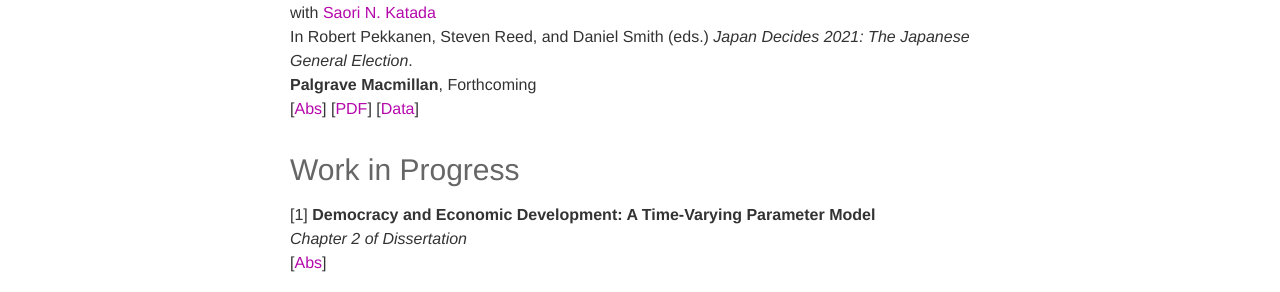
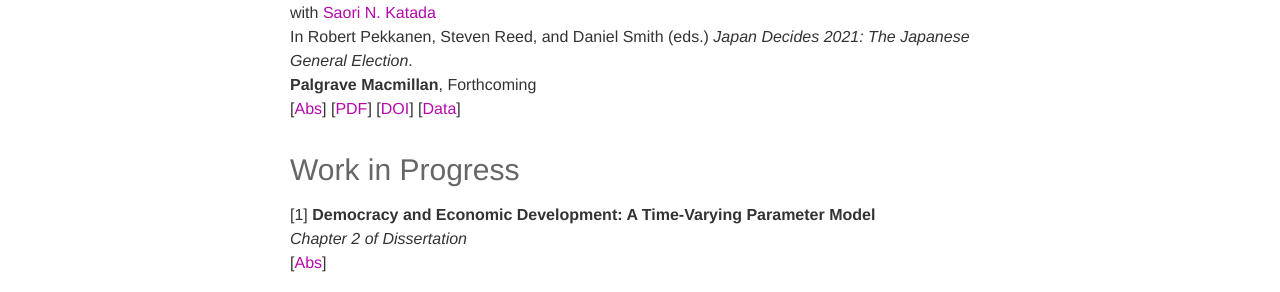
Before and after one commit to kenyaamano/kenyaamano.github.io, a Jekyll site: the page built from _pages/research.md, in a window 1280 px wide and 900 px high, scrolled down 1237 px. Shown: the part 160-452 px from the top of the window. Built offline with Jekyll 4.4.1, drawn with Linux system fonts in a browser that asks for light colours; nearby versions of some CDN libraries.

Commit message:
Update research.md

```diff
--- a/_pages/research.md
+++ b/_pages/research.md
@@ -90,6 +90,7 @@ In Robert Pekkanen, Steven Reed, and Daniel Smith (eds.) _Japan Decides 2021: Th
 **Palgrave Macmillan**, Forthcoming <br>
 [<a href="javascript:showhide('bc1')">Abs</a>]
 [<a href="/assets/pdf/Amano and Katada_2022_Economic Policy Trilemma.pdf">PDF</a>]
+[<a href="https://doi.org/10.1007/978-3-031-11324-6_17">DOI</a>]
 [<a href="https://github.com/kenyamano/JapanDecides2021">Data</a>]
 <div id="bc1" style="display:none;">
 <p><div style="font-size:0.85em; text-align: justify;">  Highly accommodative monetary policy during nine years of Abenomics allowed fiscal expansion to become the center of the Japanese government’s COVID-19 stimulus and the further economic measures were the primary issue facing the 2021 Lower House Election. Under monetary constraints, the economic policy choice among Japan’s conventional growth strategy, distribution, and fiscal discipline creates trilemma, where the government can pursue only two of these three goals. In this election, the LDP-Komeito coalition managed to straddle between distribution and growth strategy, while exploiting policy space for the opposition parties. Although the coalition maintained the electoral majority, the inroad made by Ishin, Reiwa, and the Democratic Party for the People whose campaigns neglected fiscal discipline in favor of both growth and distribution foreshadows the challenge against the Japanese government’s future fiscal health. </div> </p></div>
```
